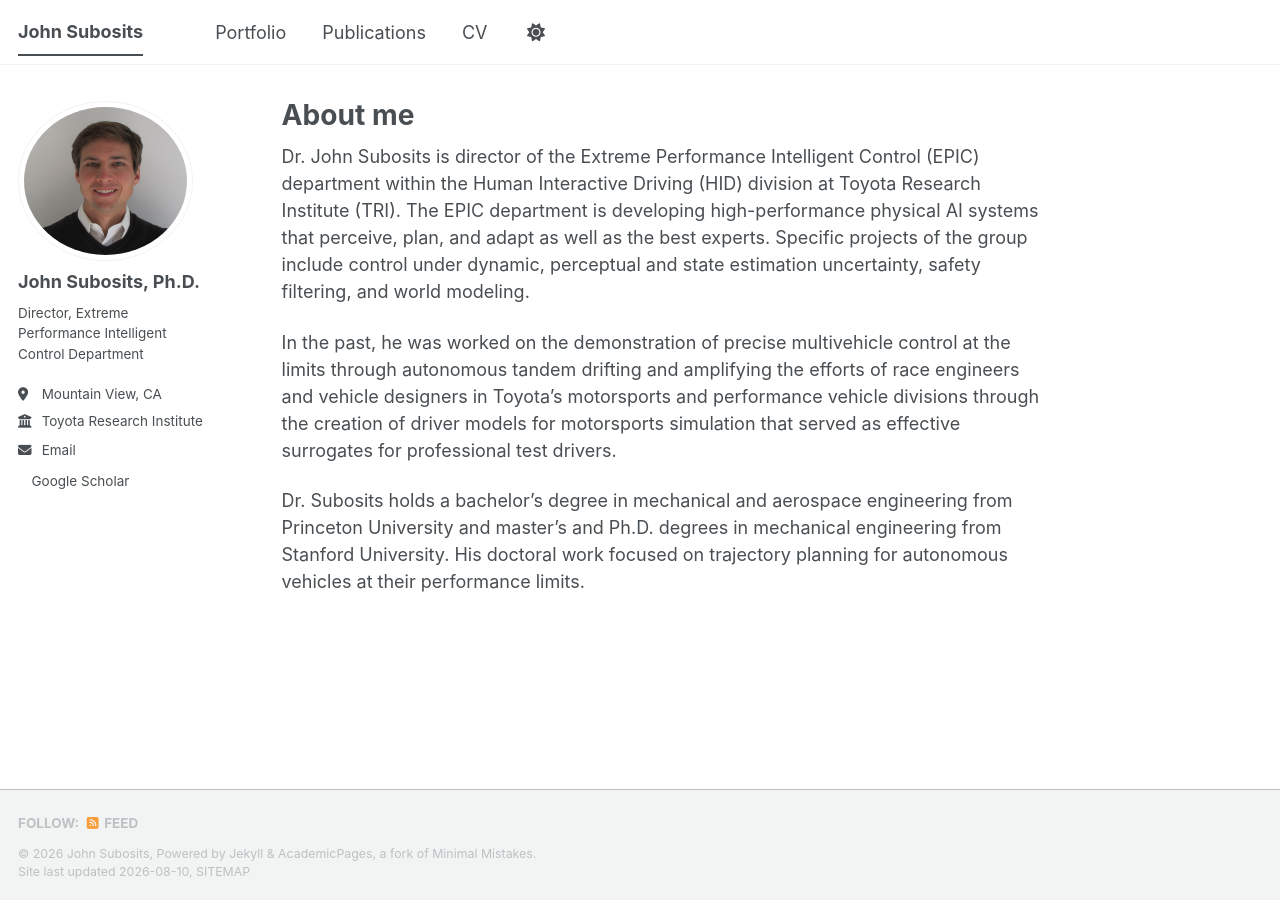
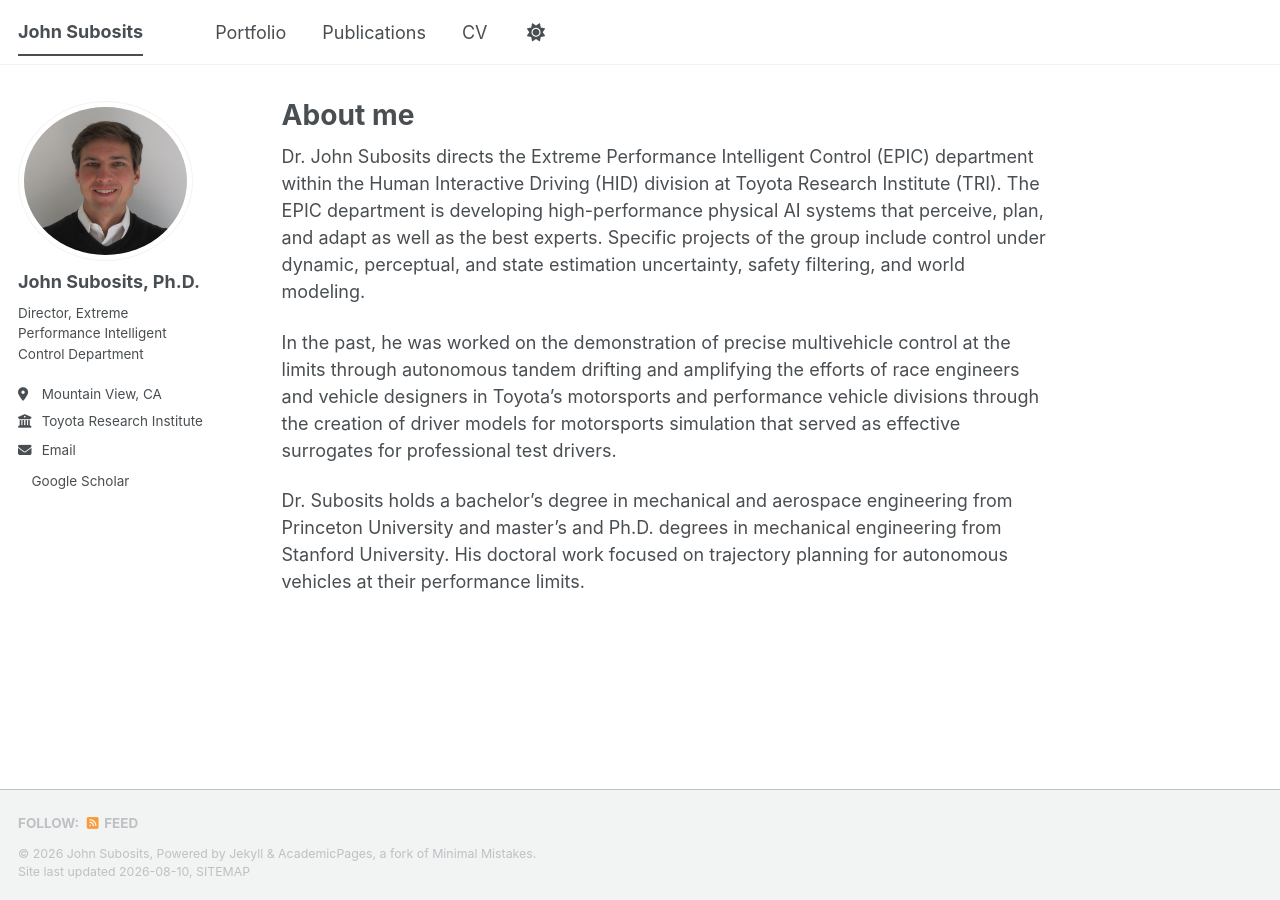
Before and after one commit to john-subosits/john-subosits.github.io, a Jekyll site: the page built from _pages/about.md, in a window 1280 px wide. Built offline with Jekyll 4.4.1, drawn with Linux system fonts in a browser that asks for light colours; a style sheet for code colours, icons or effects is not loaded.

Commit message:
Update about.md

```diff
--- a/_pages/about.md
+++ b/_pages/about.md
@@ -7,7 +7,7 @@ redirect_from:
   - /about.html
 ---
 
-Dr. John Subosits is director of the Extreme Performance Intelligent Control (EPIC) department within the Human Interactive Driving (HID) division at Toyota Research Institute (TRI). The EPIC department is developing high-performance physical AI systems that perceive, plan, and adapt as well as the best experts.  Specific projects of the group include control under dynamic, perceptual and state estimation uncertainty, safety filtering, and world modeling.
+Dr. John Subosits directs the Extreme Performance Intelligent Control (EPIC) department within the Human Interactive Driving (HID) division at Toyota Research Institute (TRI). The EPIC department is developing high-performance physical AI systems that perceive, plan, and adapt as well as the best experts.  Specific projects of the group include control under dynamic, perceptual, and state estimation uncertainty, safety filtering, and world modeling.
 
 In the past, he was worked on the demonstration of precise multivehicle control at the limits through autonomous tandem drifting and amplifying the efforts of race engineers and vehicle designers in Toyota’s motorsports and performance vehicle divisions through the creation of driver models for motorsports simulation that served as effective surrogates for professional test drivers.
 
```
